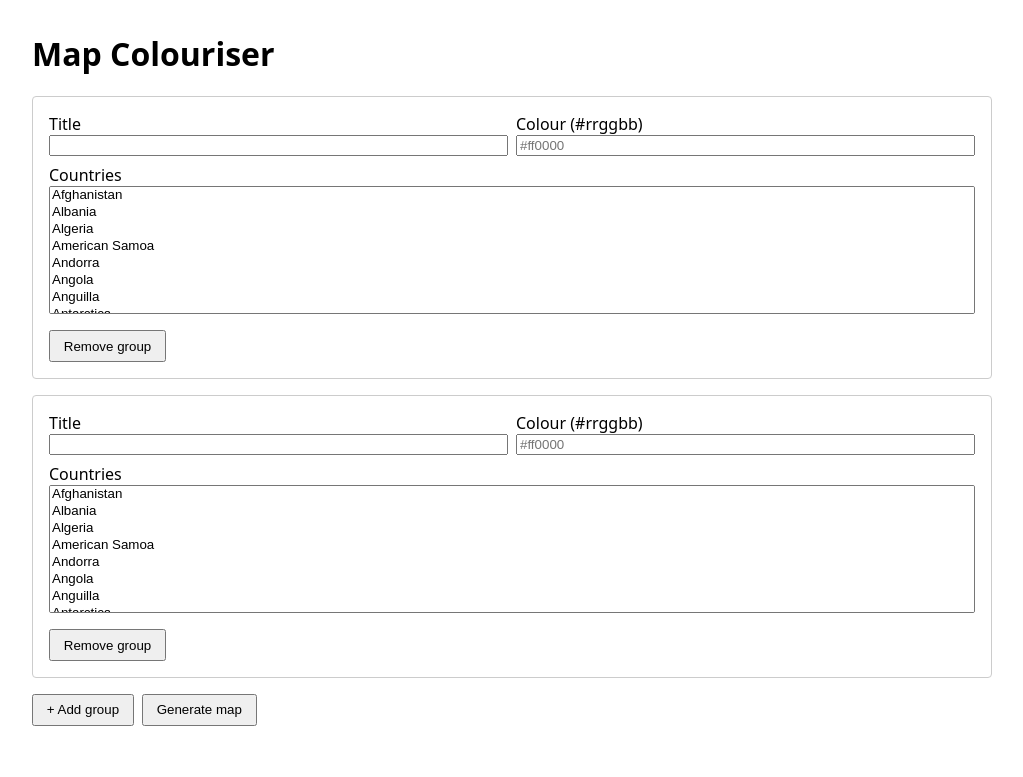
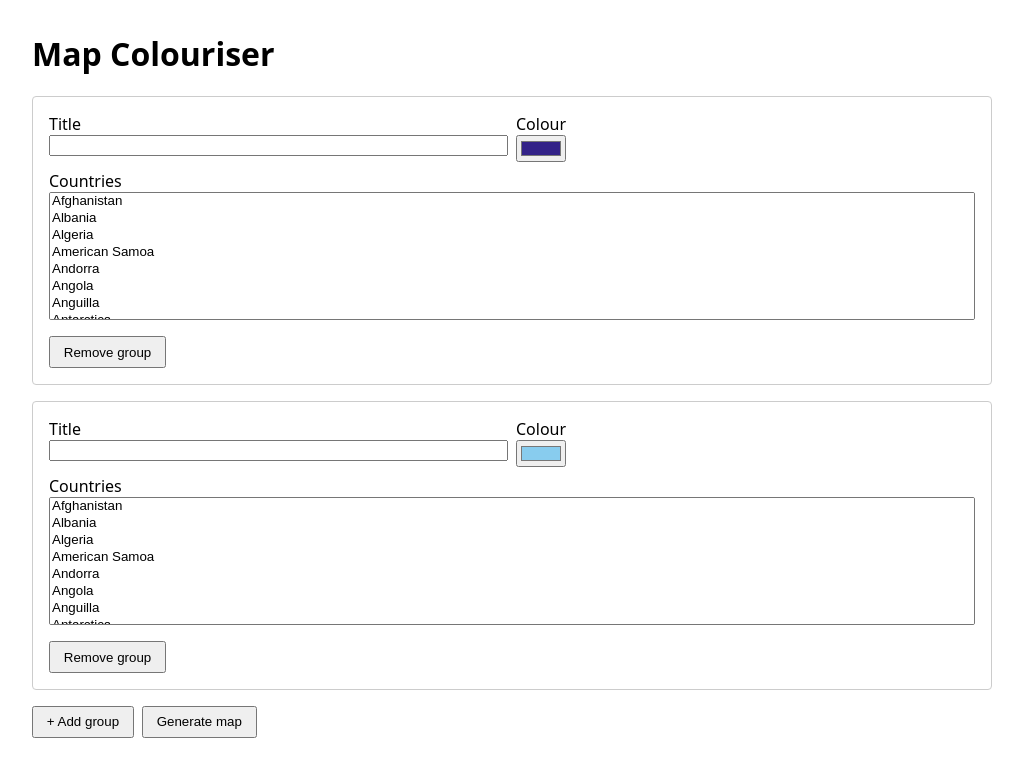
Before and after one commit to lokal-profil/mapcolouriser, a Flask app: page / in a window 1280 px wide. Shown: the top 777 px of the page, without its empty margins (128-1151 px from the left). Run offline with Flask 3, Linux system fonts and the light colour scheme.

Commit message:
Switch colour input to native picker with Tol Muted defaults
Replace the text input + #rrggbb pattern attribute with native
<input type="color"> on both the rendered group block and the
hidden cloning template. ~98% browser support and HTML5 falls back
to type="text" on the rest; server-side regex still validates.

Each group's colour now defaults to a colour from Paul Tol's
"Muted" qualitative palette (9 colours, colour-blind safe, exclud-
ing Tol's pale-grey "n/a" slot so groups never share the SVG's
default land neutral). Groups cycle through the palette by index
modulo length, so a 10th group reuses the first colour. The pal-
ette is embedded as a JSON data-attribute on the form so main.js
applies the same default when the user adds a group at runtime.

- New DEFAULT_GROUP_COLOURS in app.colouriser.
- routes.py passes it to render_template; template uses modulo
  indexing for the rendered groups and exposes the palette as
  data-default-colours on the form element.
- main.js reads the data-attr and sets the colour on each newly-
  cloned group.
- README Credits section attributes Paul Tol (SRON).
- Tests cover the default appearing on initial groups and the
  palette being present in the form's dataset.

```diff
--- a/app/colouriser.py
+++ b/app/colouriser.py
@@ -8,13 +8,29 @@ from __future__ import annotations
 import re
 from dataclasses import dataclass
 
-# Hex colour pattern shared between server-side validation and the form's
-# ``pattern=`` attribute, so the rule lives in exactly one place.
+# Hex colour pattern for server-side validation. ``<input type="color">``
+# always emits ``#rrggbb``, but we re-validate to catch non-browser clients.
 COLOUR_PATTERN = "#[0-9a-fA-F]{6}"
 
 # Title pattern shared the same way. Rejects characters that could break out
 # of the surrounding CSS comment (``*/``) or the SVG ``<style>`` element.
 TITLE_PATTERN = r"[^<>/*\\]+"
+
+# Paul Tol's "muted" qualitative palette — colour-blind safe and designed for
+# categorical data. Tol's 10th colour (#DDDDDD, pale grey) is reserved for
+# "missing/bad data" and intentionally omitted here so groups never default
+# to the same neutral the SVG uses for un-coloured land.
+DEFAULT_GROUP_COLOURS = (
+    "#332288",  # indigo
+    "#88CCEE",  # cyan
+    "#44AA99",  # teal
+    "#117733",  # green
+    "#999933",  # olive
+    "#DDCC77",  # sand
+    "#CC6677",  # rose
+    "#882255",  # wine
+    "#AA4499",  # purple
+)
 
 _TITLE_RE = re.compile(f"^{TITLE_PATTERN}$")
 _COLOUR_RE = re.compile(f"^{COLOUR_PATTERN}$")
--- a/app/routes.py
+++ b/app/routes.py
@@ -14,7 +14,13 @@ from flask import (
     session,
 )
 
-from app.colouriser import COLOUR_PATTERN, TITLE_PATTERN, Group, build_css
+from app.colouriser import (
+    COLOUR_PATTERN,
+    DEFAULT_GROUP_COLOURS,
+    TITLE_PATTERN,
+    Group,
+    build_css,
+)
 from app.countries import all_countries
 from app.maps import DEFAULT_MAP, MAPS, render_map
 
@@ -39,8 +45,8 @@ def index() -> str:
         countries=all_countries(),
         groups=session.get(_SESSION_LAST_GROUPS) or _default_form_state(),
         errors=[],
-        colour_pattern=COLOUR_PATTERN,
         title_pattern=TITLE_PATTERN,
+        default_colours=DEFAULT_GROUP_COLOURS,
     )
 
 
@@ -56,8 +62,8 @@ def generate() -> Response | str:
             countries=all_countries(),
             groups=raw_groups or _default_form_state(),
             errors=errors,
-            colour_pattern=COLOUR_PATTERN,
             title_pattern=TITLE_PATTERN,
+            default_colours=DEFAULT_GROUP_COLOURS,
         )
 
     groups = _build_groups(raw_groups)
--- a/app/templates/index.html
+++ b/app/templates/index.html
@@ -9,7 +9,8 @@
         </div>
     {% endif %}
 
-    <form method="post" action="{{ url_for('main.generate') }}" id="colouriser-form">
+    <form method="post" action="{{ url_for('main.generate') }}" id="colouriser-form"
+          data-default-colours='{{ default_colours | tojson }}'>
         <div id="groups">
             {% for group in groups %}
                 <div class="group" data-index="{{ group.index }}">
@@ -23,10 +24,10 @@
                                    required />
                         </label>
                         <label>
-                            Colour (#rrggbb)
-                            <input name="group[{{ group.index }}][colour]" type="text"
-                                   value="{{ group.colour }}" placeholder="#ff0000"
-                                   pattern="{{ colour_pattern }}" required />
+                            Colour
+                            <input name="group[{{ group.index }}][colour]" type="color"
+                                   value="{{ group.colour or default_colours[group.index % default_colours|length] }}"
+                                   required />
                         </label>
                     </div>
                     <label>
@@ -65,9 +66,9 @@
                            required />
                 </label>
                 <label>
-                    Colour (#rrggbb)
-                    <input name="group[__INDEX__][colour]" type="text"
-                           placeholder="#ff0000" pattern="{{ colour_pattern }}" required />
+                    Colour
+                    <input name="group[__INDEX__][colour]" type="color"
+                           value="#000000" required />
                 </label>
             </div>
             <label>
--- a/static/main.js
+++ b/static/main.js
@@ -5,12 +5,20 @@
 // than innerHTML to avoid any HTML-injection surface.
 
 (function () {
+    const form = document.getElementById("colouriser-form");
     const groupsContainer = document.getElementById("groups");
     const addBtn = document.getElementById("add-group");
     const tmpl = document.getElementById("group-template");
 
-    if (!groupsContainer || !addBtn || !tmpl) {
+    if (!form || !groupsContainer || !addBtn || !tmpl) {
         return;
+    }
+
+    let palette = [];
+    try {
+        palette = JSON.parse(form.dataset.defaultColours || "[]");
+    } catch {
+        palette = [];
     }
 
     function nextIndex() {
@@ -31,10 +39,19 @@
         });
     }
 
+    function applyDefaultColour(root, idx) {
+        if (palette.length === 0) return;
+        const colourInput = root.querySelector('input[type="color"]');
+        if (colourInput) {
+            colourInput.value = palette[idx % palette.length];
+        }
+    }
+
     function addGroup() {
         const idx = nextIndex();
         const fragment = tmpl.content.cloneNode(true);
         patchPlaceholders(fragment, idx);
+        applyDefaultColour(fragment, idx);
         groupsContainer.appendChild(fragment);
     }
 
```
Also changed, not shown: tests/test_routes.py (+15 -0 lines), README.md.
